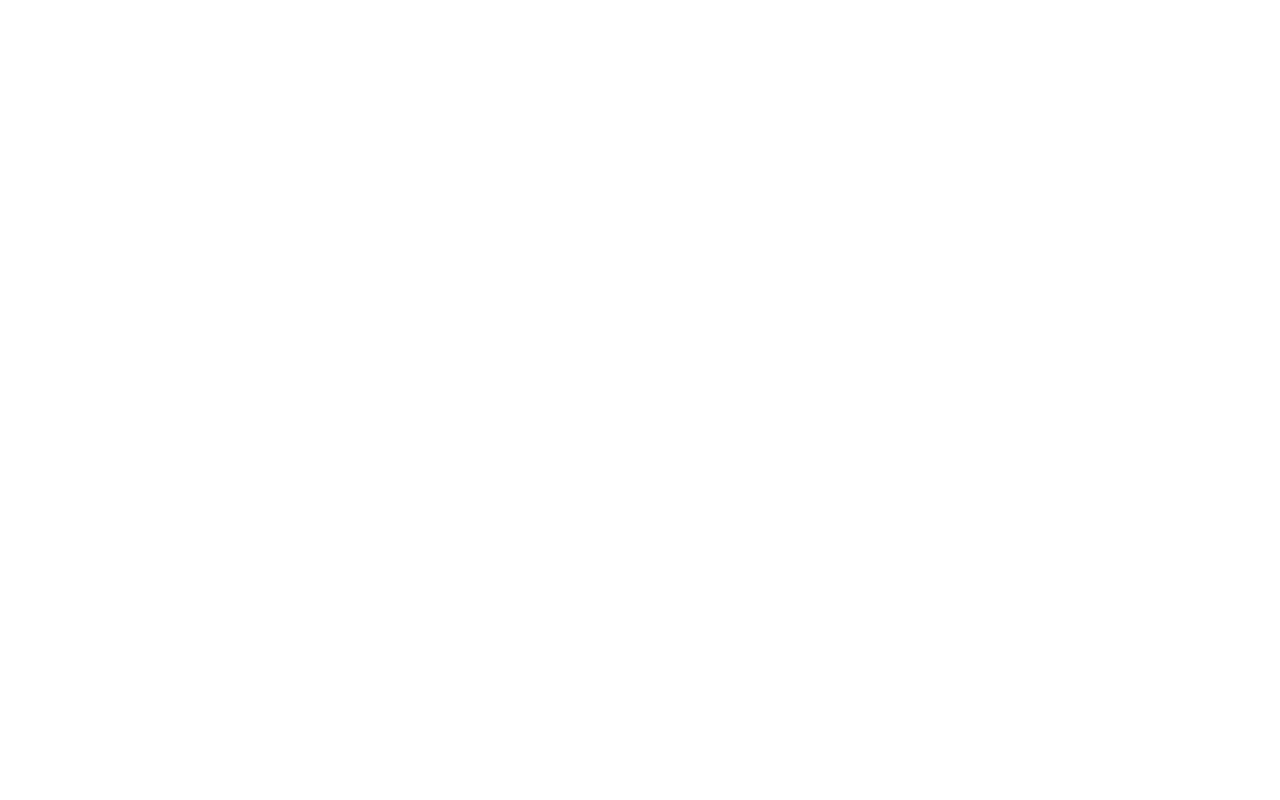
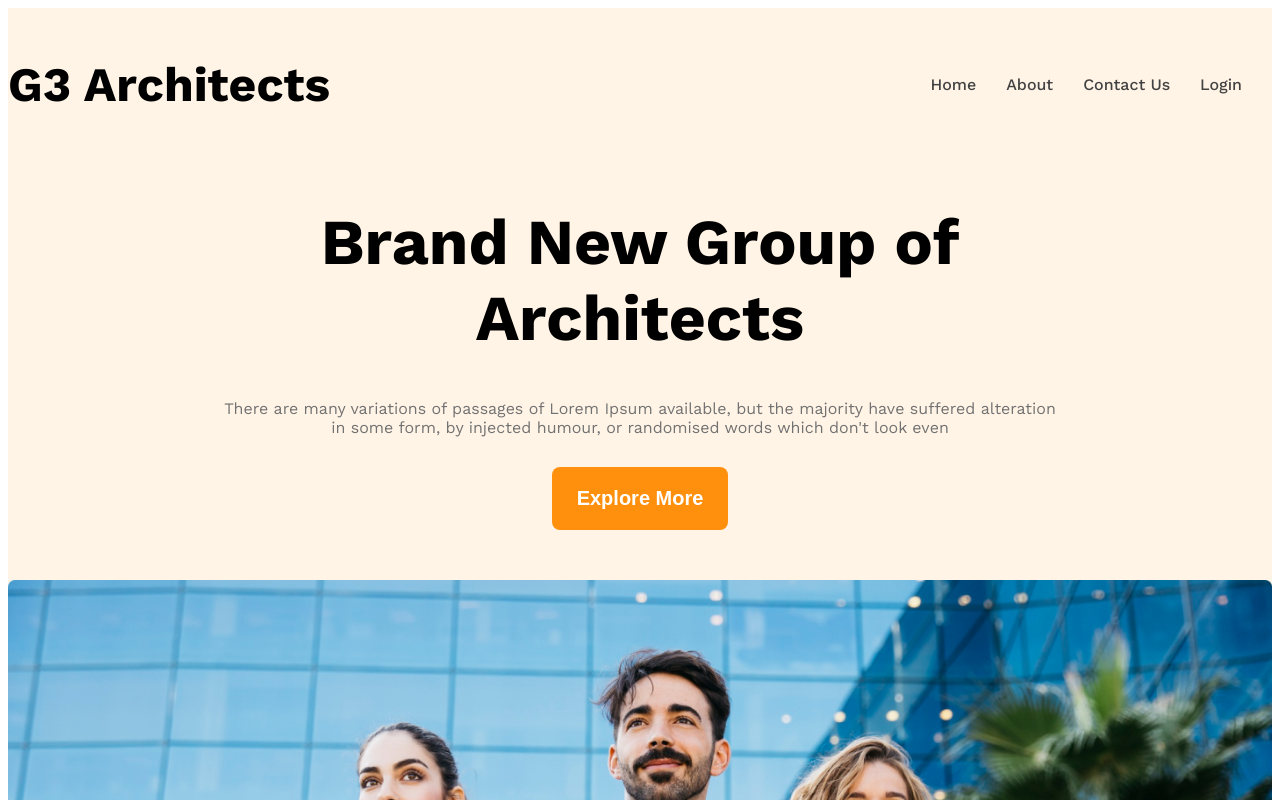
Before and after one commit to saim-alam1/g3-architects-website, a plain HTML site: page index.html in a window 1280 px wide. Shown: the top 800 px of the page. Drawn offline with nearby package versions, Linux system fonts and the light colour scheme.

Commit message:
Completed The Header Section

```diff
--- a/index.html
+++ b/index.html
@@ -8,8 +8,42 @@
   <link rel="stylesheet" href="styles/style.css">
 </head>
 
-<body>
-  <header></header>
+<body class="work-sans-font">
+  <header class="bg-light">
+    <nav class="navbar display-flex">
+      <h3 class="brand">G3 Architects</h3>
+      <ul class="nav-links display-flex">
+        <li class="nav-item">
+          <a href="#" class="nav-link text-gray">Home
+          </a>
+        </li>
+        <li class="nav-item">
+          <a href="#" class="nav-link text-gray">About</a>
+        </li>
+        <li class="nav-item">
+          <a href="#" class="nav-link text-gray">Contact Us</a>
+        </li>
+        <li class="nav-item">
+          <a href="#" class="nav-link text-gray">Login</a>
+        </li>
+      </ul>
+    </nav>
+
+    <div class="banner">
+      <div class="banner-content">
+        <h1 class="banner-title">Brand New
+          Group of Architects
+        </h1>
+        <p class="banner-description text-light-gray">There are many variations of passages of Lorem Ipsum available,
+          but the majority
+          have suffered alteration in some form,
+          by injected humour, or randomised words which don't look even</p>
+        <input type="button" value="Explore More" class="btn-primary">
+      </div>
+      <img class="banner-img" src="images/banner.png" alt="">
+    </div>
+  </header>
+
   <main></main>
   <footer></footer>
 </body>
--- a/styles/style.css
+++ b/styles/style.css
@@ -0,0 +1,99 @@
+@import url('https://fonts.googleapis.com/css2?family=Work+Sans:ital,wght@0,100..900;1,100..900&display=swap');
+
+.work-sans-font {
+  font-family: "Work Sans", serif;
+  font-optical-sizing: auto;
+  font-weight: 400;
+  font-style: normal;
+}
+
+/* Shared Styles */
+.display-flex {
+  display: flex;
+}
+
+/* Dark - 2 */
+.text-gray {
+  color: #424242;
+}
+
+/* Dark - 3 */
+.text-light-gray {
+  color: #727272;
+}
+
+/* Light Background */
+.bg-light {
+  background-color: rgba(255, 144, 14, 0.1);
+}
+
+.btn-primary {
+  background: rgba(255, 144, 14, 1);
+  color: #FFFFFF;
+  padding: 20px 25px;
+  font-weight: 600;
+  font-size: 1.25rem;
+  border-radius: 8px;
+  border: none;
+  cursor: pointer;
+}
+
+/* Header Styles */
+
+/* Nav Bar Styles */
+.navbar {
+  align-items: center;
+  justify-content: space-between;
+}
+
+.brand {
+  font-weight: 700;
+  font-size: 3rem;
+}
+
+.nav-item {
+  list-style: none;
+  margin-right: 30px;
+}
+
+.nav-link {
+  text-decoration: none;
+  font-weight: 500;
+}
+
+.navbar,
+.banner {
+  max-width: 1440px;
+  margin: 0 auto;
+}
+
+/* Banner Related Style */
+.banner-content {
+  max-width: 850px;
+  margin: 0 auto;
+  text-align: center;
+  margin-bottom: 50px;
+}
+
+.banner-title {
+  font-weight: 700;
+  font-size: 4rem;
+}
+
+.banner-description {
+  font-size: 1rem;
+  margin-bottom: 30px;
+}
+
+.banner-img {
+  width: 100%;
+}
+
+/* Banner Responsiveness */
+@media screen and (max-width: 576px) {
+
+  .navbar,
+  .nav-links {
+    flex-direction: column;
+  }
+}
```
